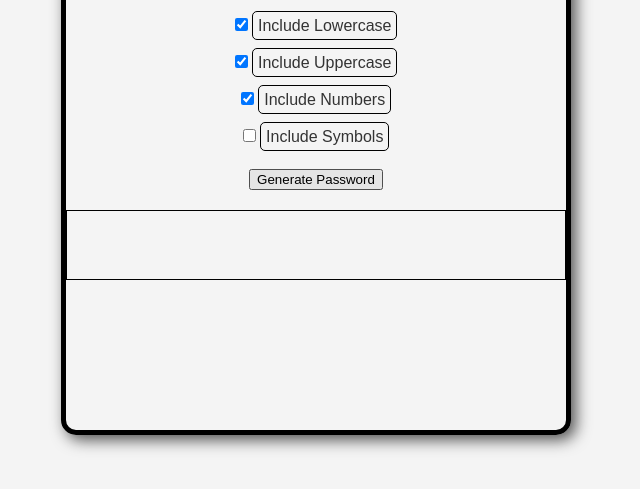
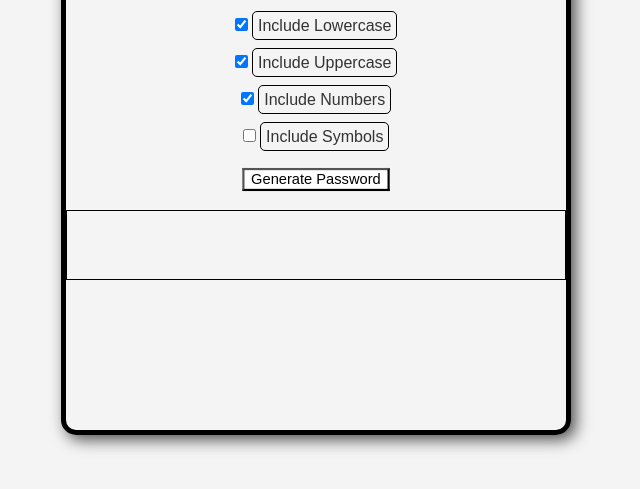
Before and after one commit to Catsuo51/Random-Password-Generator, a plain HTML site: page index.html in a window 1280 px wide. In both pictures the pointer is over the button "Generate Password". Shown: the part 123-612 px from the top of the page, without its empty margins (324-964 px from the left). Drawn offline with Linux system fonts and the light colour scheme.

Commit message:
Updated small things

```diff
--- a/index.html
+++ b/index.html
@@ -11,6 +11,7 @@ Password Generator HTML
     <title>Password Generator</title>
     <!-- Link to the CSS file for styling -->
     <link rel="stylesheet" href="style.css">
+    <link rel="icon" type="image/x-icon" href="Images\3259046.png">
 </head>
 <body>
     <!-- Main form for user input -->
--- a/style.css
+++ b/style.css
@@ -35,6 +35,12 @@
 
     button {
         margin-top: 15px; /* Space above the button */
+        transition: all 0.3s ease; /* Smooth transition for hover effects */
+    }
+
+    button:hover {
+        scale: 1.1; /* Slightly enlarge button on hover */
+        background-color: white; /* Change background color on hover */
     }
 
     label {
```
Also changed, not shown: Images/3259046.png (added).
